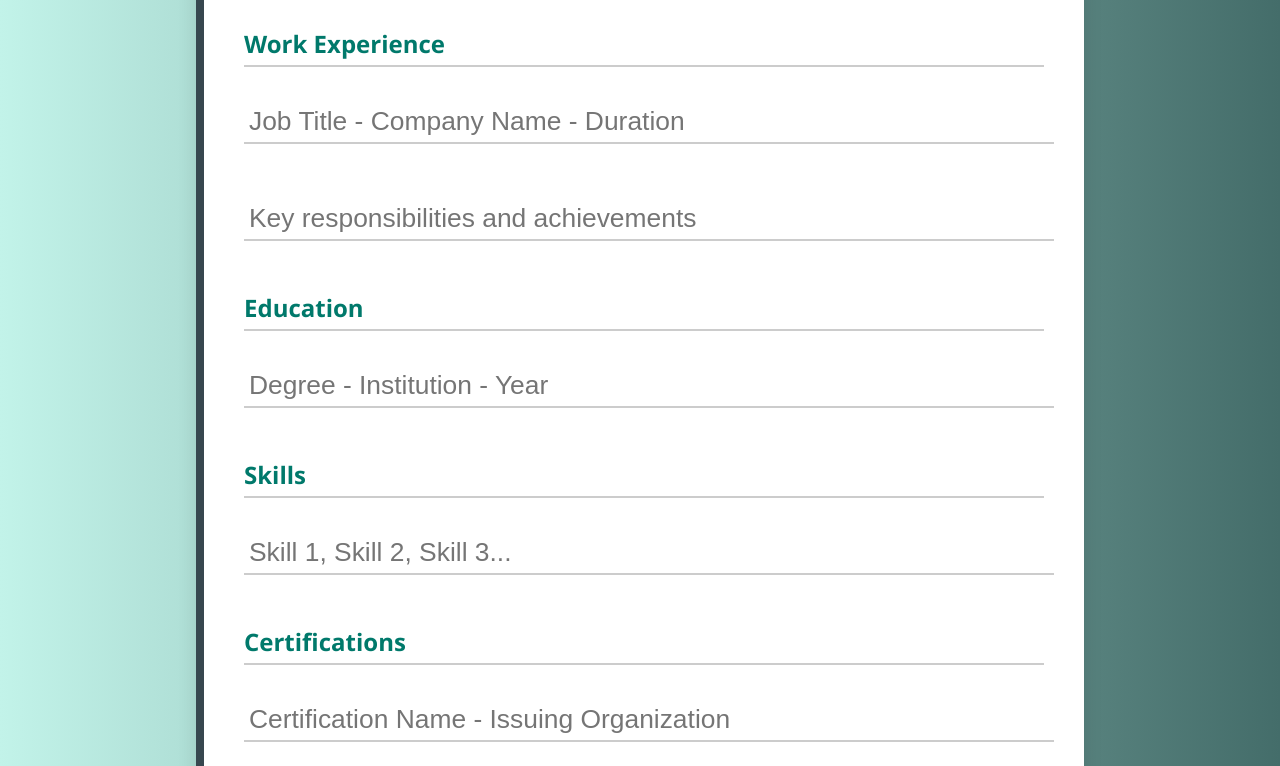
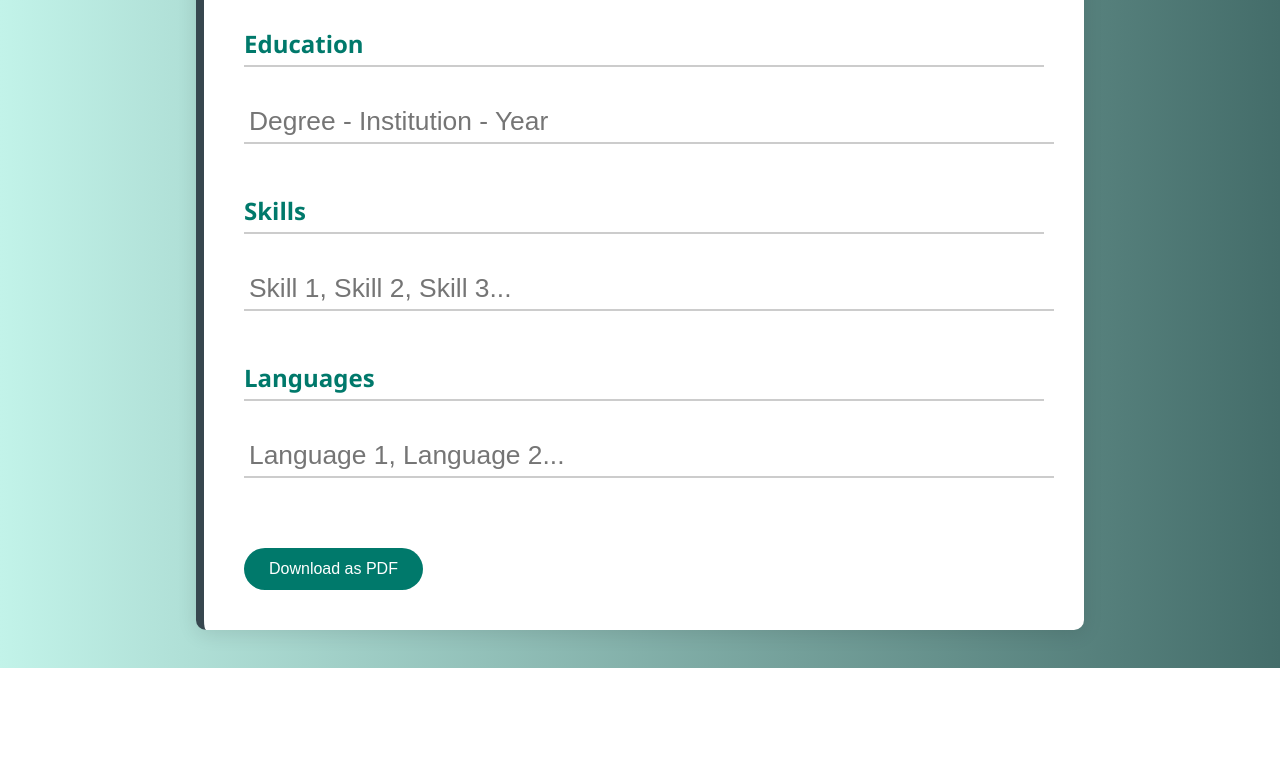
Before and after one commit to snehal-145/WD_project, a plain HTML site: page classic.html in a window 1280 px wide. Shown: the part 798-1564 px from the top of the page. After the commit the page ends 1466 px from the top, so only its background shows below. Drawn offline with Linux system fonts and the light colour scheme.

Commit message:
Update classic.html

```diff
--- a/classic.html
+++ b/classic.html
@@ -31,11 +31,7 @@
       <p><input type="text" placeholder="Brief professional summary..." /></p>
     </section>
 
-    <section>
-      <h2>Work Experience</h2>
-      <p><input type="text" placeholder="Job Title - Company Name - Duration" /></p>
-      <p><input type="text" placeholder="Key responsibilities and achievements" /></p>
-    </section>
+
 
     <section>
       <h2>Education</h2>
@@ -47,10 +43,6 @@
       <p><input type="text" placeholder="Skill 1, Skill 2, Skill 3..." /></p>
     </section>
 
-    <section>
-      <h2>Certifications</h2>
-      <p><input type="text" placeholder="Certification Name - Issuing Organization" /></p>
-    </section>
 
     <section>
       <h2>Languages</h2>
```
